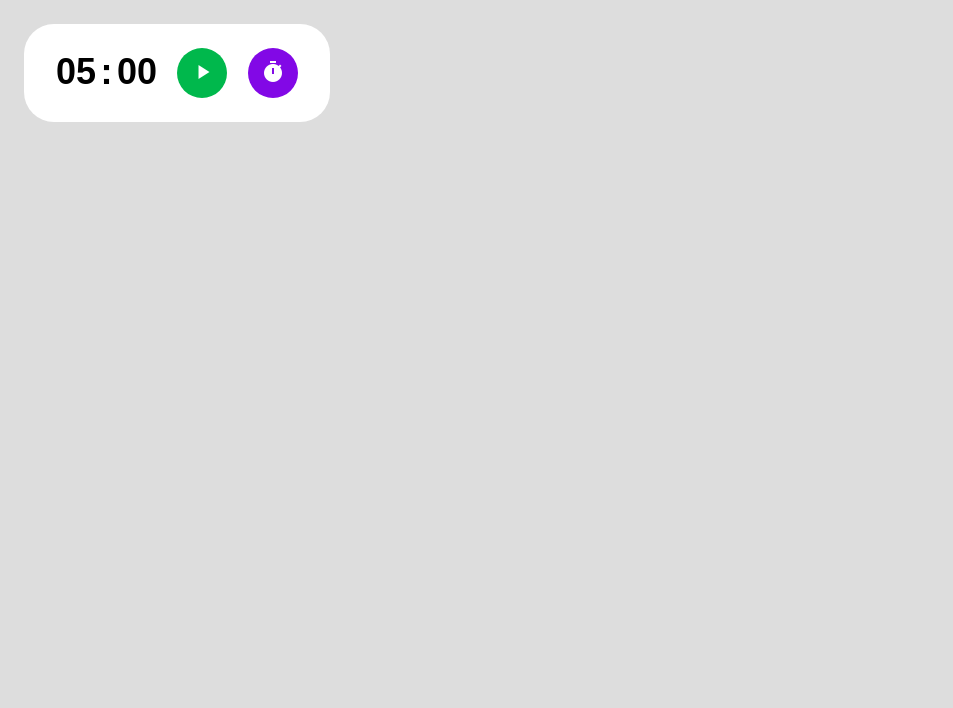
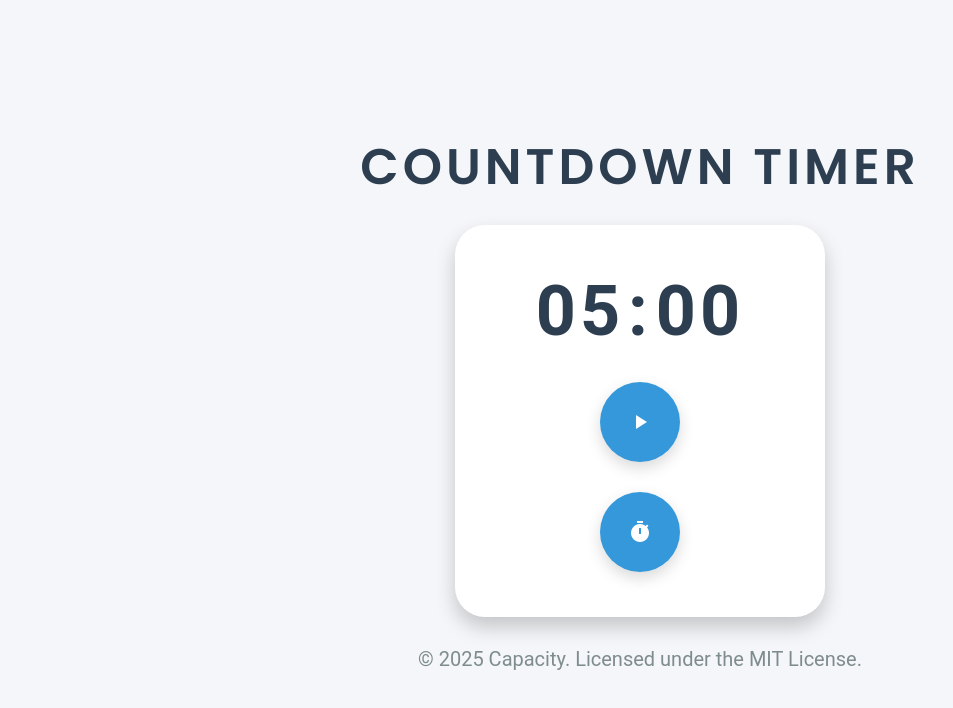
Before and after one commit to CapacityGH/countdown-timer, a plain HTML site: page index.html in a window 1280 px wide. Shown: the whole page, without its empty margins (0-953 px from the left). Drawn offline with Linux system fonts and the light colour scheme.

Commit message:
Changed the UI of the project. Added more CSS, HTML title and copyright. Added a wrapper for spans in TimerUI called timer-parts. Changed the screenshot of project in assest

```diff
--- a/css/style.css
+++ b/css/style.css
@@ -1,36 +1,92 @@
+* {
+    margin: 0;
+    padding: 0;
+    box-sizing: border-box;
+}
+
 body {
-    background: #dddddd;
-    margin: 24px;
+    background-color: #f4f6f9;
+    font-family: "Roboto", sans-serif;
+    display: flex;
+    justify-content: center;
+    align-items: center;
+    height: 100vh;
+    flex-direction: column;
+    overflow: hidden;
+}
+
+.countdown-title {
+    font-family: "Poppins", sans-serif;
+    font-size: 50px;
+    font-weight: 600;
+    color: #2c3e50;
+    text-transform: uppercase;
+    letter-spacing: 4px;
+    margin-bottom: 20px;
 }
 
 .timer {
-    font-family: sans-serif;
-    display: inline-block;
-    padding: 24px 32px;
-    background-color: white;
+    display: flex;
+    flex-direction: column;
+    align-items: center;
+    justify-content: center;
+    padding: 45px 55px;
+    background-color: #ffffff;
     border-radius: 30px;
+    box-shadow: 0 10px 20px rgba(0, 0, 0, 0.2);
+    width: 370px;
+}
+
+.timer > *:not(:last-child) {
+    margin-bottom: 30px;
 }
 
 .timer__part {
-    font-size: 36px;
+    font-size: 70px;
     font-weight: bold;
+    color: #2c3e50;
+    letter-spacing: 4px;
 }
 
 .timer__btn {
-    width: 50px;
-    height: 50px;
+    width: 80px;
+    height: 80px;
     border-radius: 50%;
-    margin-left: 16px;
     cursor: pointer;
-    background: #8208e6;
+    background: #3498db;
     color: white;
     border: none;
+    display: flex;
+    justify-content: center;
+    align-items: center;
+    transition: background 0.3s ease, transform 0.2s ease;
+    font-size: 32px;
+    box-shadow: 0 6px 15px rgba(0, 0, 0, 0.15);
+}
+
+.timer__btn--stop {
+    background: #e74c3c;
 }
 
 .timer__btn--start {
-    background: #00b84c;
+    background: #3498db;
 }
 
-.timer__btn--stop {
-    background: #ff0256;
+.timer__btn:hover {
+    background: rgba(52, 152, 219, 0.8);
+    transform: scale(1.1);
 }
+
+.timer__btn--stop:hover {
+    background: rgba(231, 76, 60, 0.8);
+    transform: scale(1.1);
+}
+
+.timer-section {
+    margin-bottom: 30px;
+}
+
+.copyright {
+    font-size: 20px;
+    color: #7f8c8d;
+}
--- a/index.html
+++ b/index.html
@@ -5,13 +5,26 @@
         <meta name="viewport" content="width=device-width, initial-scale=1.0" />
         <link rel="stylesheet" href="css/style.css" />
         <link
+            href="https://fonts.googleapis.com/css2?family=Poppins:wght@600&display=swap"
+            rel="stylesheet"
+        />
+        <link
             href="https://fonts.googleapis.com/icon?family=Material+Icons"
             rel="stylesheet"
         />
         <title>Countdown Timer</title>
     </head>
     <body>
-        <div class="timer"></div>
+        <h1 class="countdown-title">Countdown Timer</h1>
+
+        <section class="timer-section">
+            <div class="timer"></div>
+        </section>
+
+        <p class="copyright">
+            © 2025 Capacity. Licensed under the MIT License.
+        </p>
+
         <script type="module" src="js/main.js"></script>
     </body>
 </html>
--- a/js/modules/TimerUI.js
+++ b/js/modules/TimerUI.js
@@ -62,9 +62,11 @@ export default class TimerUI {
 
     static getHTML() {
         return `
-            <span class="timer__part timer__part--minutes">00</span>
-            <span class="timer__part">:</span>
-            <span class="timer__part timer__part--seconds">00</span>
+            <div class="timer-parts">
+                <span class="timer__part timer__part--minutes">00</span>
+                <span class="timer__part">:</span>
+                <span class="timer__part timer__part--seconds">00</span>
+            </div>
             <button type="button" class="timer__btn timer__btn--control timer__btn--start">
                 <span class="material-icons"> play_arrow </span>
             </button>
```
Also changed, not shown: assets/countdown-timer.png.
